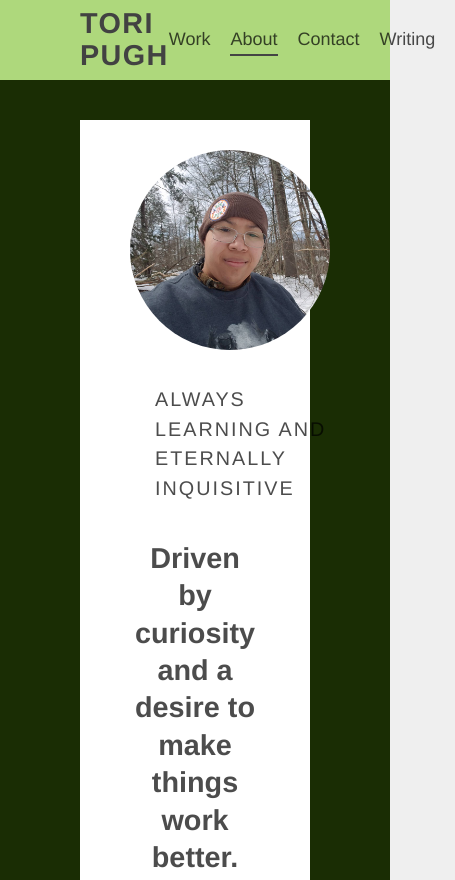
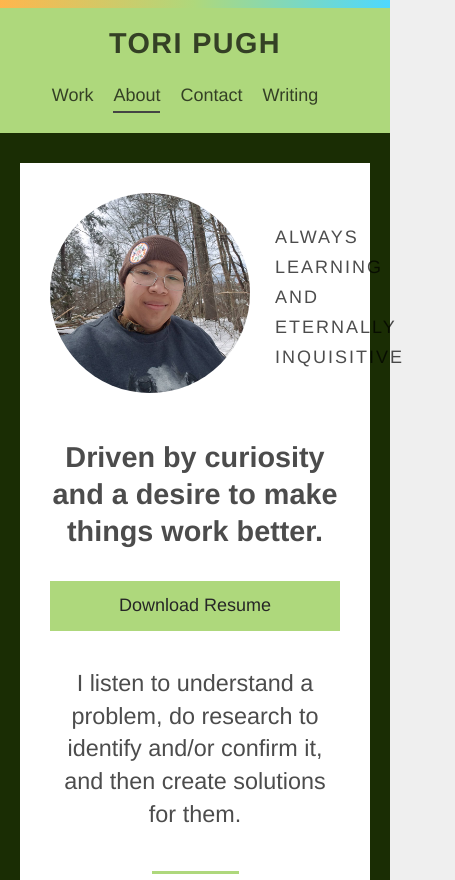
Before and after one commit to vpugh/Gatsby-Personal-Site, a Gatsby site: page /about in a window 390 px wide. Shown: the top 880 px of the page, 455 px wide, since content can reach past the window. Built offline with nearby package versions, Linux system fonts and the light colour scheme; Gatsby itself is replaced by a stand-in of ours; some packages are replaced by stand-ins of ours.

Commit message:
Fix responsive styles, fix pages caused by new design

```diff
--- a/src/components/header-v2.js
+++ b/src/components/header-v2.js
@@ -1,66 +1,27 @@
 import React from "react"
 import { Link } from "gatsby"
+import {
+  GradientBorder,
+  HeaderFlexContainer,
+  HeaderInnerContainer,
+  FlexSPCenter,
+  NavLogo,
+} from "../styles/header-styled"
 
 const Header = ({ color, menuLinks, siteTitle }) => {
   return (
-    <div
-      style={{
-        width: "100%",
-        height: 80,
-        background: color,
-        display: "flex",
-        justifyContent: "center",
-        alignItems: "center",
-        // background: -webkit-linear-gradient(
-        //   left,
-        //   #ffb64d 0%,
-        //   #aed87c 50%,
-        //   #4dd8ff 100%
-        // );
-        // "-webkit-border-image":
-        //   "-webkit-gradient(linear, left top, left bottom, from(#00abeb), to(#fff), color-stop(0.5, #fff), color-stop(0.5, #66cc00)) 21 30 30 21 repeat repeat",
-      }}
-    >
-      <div
-        style={{
-          width: "100%",
-          maxWidth: 1280,
-          boxSizing: "border-box",
-          padding: "0px 80px",
-        }}
-      >
-        <div
-          style={{
-            display: "flex",
-            justifyContent: "space-between",
-            alignItems: "center",
-          }}
-        >
+    <>
+      <GradientBorder style={{ height: 8 }} />
+      <HeaderFlexContainer bgColor={color}>
+        <HeaderInnerContainer>
+          <FlexSPCenter direction>
             <Link
               to="/"
-            style={{
-              color: "#424242",
-              textDecoration: "none",
-            }}
+              style={{ color: "rgba(0,0,0,0.7)", textDecoration: "none" }}
             >
-            <h1
-              style={{
-                margin: 0,
-                textTransform: "uppercase",
-                letterSpacing: "1.4px",
-                fontSize: "1.6rem",
-              }}
-            >
-              {siteTitle}
-            </h1>
+              <NavLogo>{siteTitle}</NavLogo>
             </Link>
-          <div
-            style={{
-              display: "flex",
-              justifyContent: "space-between",
-              alignItems: "center",
-            }}
-          >
+            <FlexSPCenter>
               {menuLinks.map(menuItem => (
                 <Link
                   to={menuItem.link}
@@ -81,10 +42,11 @@
                   {menuItem.label}
                 </Link>
               ))}
-          </div>
-        </div>
-      </div>
-    </div>
+            </FlexSPCenter>
+          </FlexSPCenter>
+        </HeaderInnerContainer>
+      </HeaderFlexContainer>
+    </>
   )
 }
 
--- a/src/components/layout.js
+++ b/src/components/layout.js
@@ -3,6 +3,7 @@
 import { useStaticQuery, graphql } from "gatsby"
 import ThemeContext from "../context/theme-context"
 import { baseColor, darkColor } from "../utils/color-helper"
+import { Container } from "../styles/layout-styled"
 
 import Header from "./header-v2"
 import "./styles.scss"
@@ -47,22 +48,14 @@
         menuLinks={data.site.siteMetadata.menuLinks}
         siteTitle={data.site.siteMetadata.title}
       />
-      <div
-        style={{
-          width: "100%",
-          maxWidth: 1280,
-          boxSizing: "border-box",
-          padding: "0px 80px",
-          margin: "0 auto",
-        }}
-      >
+      <Container>
         <main
           style={{ paddingTop: padTop ? "80px" : "" }}
           className={themeColor}
         >
           {children}
         </main>
-      </div>
+      </Container>
       <Footer />
     </>
   )
--- a/src/components/styles.scss
+++ b/src/components/styles.scss
@@ -48,14 +48,17 @@
   }
 }
 
-:not(pre) > code[class*="language-"] {
+:not(pre)>code[class*="language-"] {
   font-size: 1rem !important;
   padding: .25em .5em !important;
+
+  @media (max-width: 425px) {
+    font-size: 0.9rem !important;
+  }
 }
 
-@media (max-width: 425px) {
-  p {
-    font-size: 1.1em !important;
-    line-height: 1.5 !important;
+pre[class*="language-"] {
+  @media (max-width: 425px) {
+    font-size: 0.6rem;
   }
 }
--- a/src/pages/about.js
+++ b/src/pages/about.js
@@ -1,15 +1,17 @@
 import React from "react"
 import Layout from "../components/layout"
 import SEO from "../components/seo"
-import { AboutContainer, AvatarContainer, Quote } from "../styles/about-styled"
+import {
+  AboutContainer,
+  AvatarContainer,
+  Quote,
+  AboutPadding,
+} from "../styles/about-styled"
 
 const AboutPage = () => (
   <Layout>
     <SEO title="UI/UX Developer" />
-    <section
-      className="about"
-      style={{ background: "#fff", padding: "30px 50px", marginTop: 40 }}
-    >
+    <AboutPadding>
       <AvatarContainer>
         <div className="avatar--grid">
           <div className="avatar--img" />
@@ -137,8 +139,9 @@
         <div className="sidebar">
           <h3>Development</h3>
           <p>
-            HTML, CSS, SASS, Javascript, Git, Gulp, NodeJs, Vue, React, Jest,
-            Gatsby <span className="learning">Wordpress</span>
+            HTML, CSS/SASS, Javascript, Git, Gulp, NodeJs, React, Jest, React
+            Testing Library, GraphQL, MirageJS, Gatsby{" "}
+            <span className="learning">Wordpress</span>
           </p>
           <h3>Design</h3>
           <p>
@@ -154,7 +157,7 @@
           </p>
         </div>
       </AboutContainer>
-    </section>
+    </AboutPadding>
   </Layout>
 )
 
--- a/src/styles/about-styled.js
+++ b/src/styles/about-styled.js
@@ -1,4 +1,14 @@
-import styled from 'styled-components';
+import styled from "styled-components"
+
+export const AboutPadding = styled.section`
+  background: #fff;
+  padding: 30px;
+  margin-top: 30px;
+  @media (min-width: 768px) {
+    padding: 30px 50px;
+    margin-top: 40px;
+  }
+`
 
 export const AboutContainer = styled.div`
   font-size: 1.2rem;
@@ -14,18 +24,27 @@
     @media (min-width: 768px) {
       width: 60%;
     }
+    @media (max-width: 450px) {
+      p {
+        font-size: 1.2rem;
+        line-height: 1.3;
+      }
+    }
   }
 
   .sidebar {
     width: 100%;
     background: #fff;
-    padding: 30px;
+    padding: 0 30px 30px;
     color: #707070;
+    @media (max-width: 425px) {
+      padding: 0;
+    }
     @media (min-width: 768px) {
       width: 35%;
     }
   }
-`;
+`
 
 export const Quote = styled.h3`
   font-size: 1.5rem;
@@ -35,6 +54,10 @@
   margin-left: auto;
   margin-right: auto;
   text-align: center;
+
+  @media (max-width: 450px) {
+    font-size: 1.3rem;
+  }
 
   @media (min-width: 768px) {
     font-size: 1.4rem;
@@ -59,7 +82,7 @@
     }
 
     .orange & {
-      background: #ffb64d
+      background: #ffb64d;
     }
 
     .green & {
@@ -70,7 +93,7 @@
       background: #4dd8ff;
     }
   }
-`;
+`
 
 export const AvatarContainer = styled.div`
   display: block;
@@ -78,20 +101,20 @@
   padding-bottom: 2rem;
 
   .avatar--grid {
-    position: relative;
-    display: inline-block;
+    // position: relative;
+    // display: inline-block;
+    display: flex;
     margin-bottom: 2rem;
   }
 
   .avatar--img {
-
     &:before {
-      content: '';
-      background-image: url('../images/pic.jpg');
+      content: "";
+      background-image: url("../images/pic.jpg");
       display: block;
       background-size: cover;
       background-position: 50% 70%;
-    border-radius: 50%;
+      border-radius: 50%;
     }
 
     @media (max-width: 480px) {
@@ -104,7 +127,7 @@
     }
 
     @media (min-width: 768px) {
-      float: left;
+      // float: left;
       &:before {
         width: 100px;
         height: 100px;
@@ -113,8 +136,11 @@
   }
 
   .avatar--text {
-    float: left;
-    margin: 25px 0 0 25px;
+    // float: left;
+    margin-left: 25px;
+    align-self: center;
+    margin-bottom: 0;
+    // margin: 25px 0 0 25px;
     letter-spacing: 2px;
     text-transform: uppercase;
   }
@@ -149,4 +175,4 @@
       width: 100%;
     }
   }
-`;
+`
--- a/src/styles/header-styled.js
+++ b/src/styles/header-styled.js
@@ -76,11 +76,45 @@
 
 export const NavLogo = styled.h1`
   margin: 0;
-  flex: 1;
   text-transform: uppercase;
-
-  .logo-link {
-    color: #424242;
-    text-decoration: none;
+  letter-spacing: 1.4px;
+  font-size: 1.6rem;
+`
+export const HeaderFlexContainer = styled.div`
+  width: 100%;
+  height: 80px;
+  background: ${props => props.bgColor};
+  display: flex;
+  justify-content: center;
+  align-items: center;
+  @media (max-width: 450px) {
+    height: auto;
   }
 `
+export const HeaderInnerContainer = styled.div`
+  width: 100%;
+  max-width: 1280px;
+  box-sizing: border-box;
+  @media (min-width: 768px) {
+    padding: 0 80px;
+  }
+`
+export const FlexSPCenter = styled.div`
+  display: flex;
+  justify-content: space-between;
+  align-items: center;
+  @media (max-width: 450px) {
+    flex-direction: ${props => (props.direction ? "column" : null)};
+    padding: 20px 0 10px 0;
+  }
+`
+export const menuItem = styled.div`
+  display: inline-block;
+  margin-right: 20px;
+  margin-top: 1px;
+  border-bottom: 2px solid transparent;
+  "&:hover": {
+    color: #fff;
+    opacity: 0.5;
+  }
+`
--- /dev/null
+++ b/src/styles/layout-styled.js
@@ -0,0 +1,12 @@
+import styled from "styled-components"
+
+export const Container = styled.div`
+  width: 100%;
+  max-width: 1280px;
+  box-sizing: border-box;
+  margin: 0 auto;
+  padding: 0 20px;
+  @media (min-width: 768px) {
+    padding: 0 80px;
+  }
+`
```
Also changed, not shown: src/components/hero.js (+18 -40 lines), src/styles/hero-styled.js (+49 -0 lines), src/styles/templates/blog-post-styled.js (+10 -3 lines), src/styles/templates/work-styled.js (+21 -10 lines), src/templates/work.js (+45 -12 lines). Lines whose indentation alone changed are shown as unchanged.
